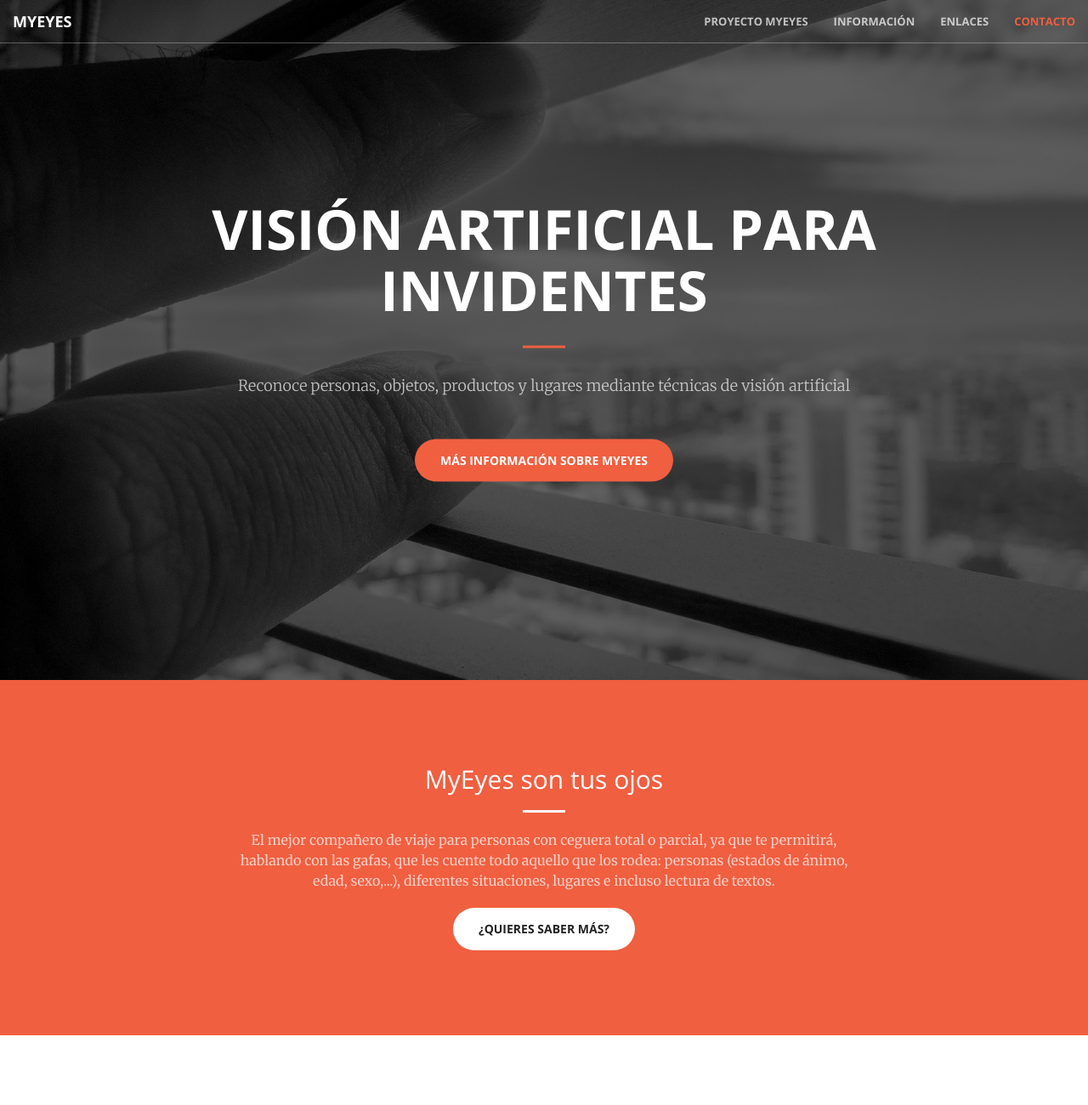
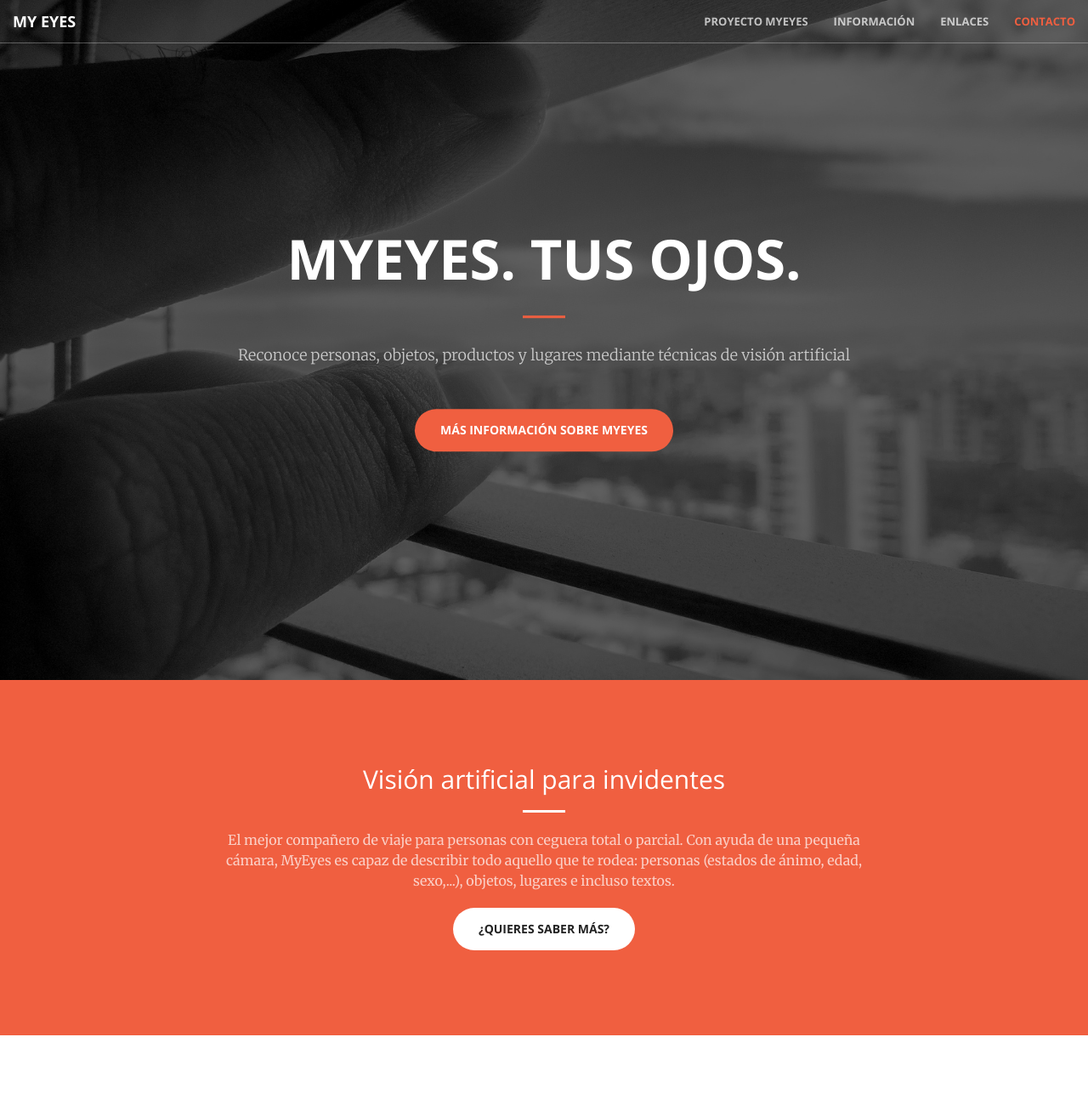
Before and after one commit to crdlc/myeyes, a plain HTML site: page index.html in a window 1280 px wide. Shown: the top 1300 px of the page at 85% size. Drawn offline with nearby package versions, Linux system fonts and the light colour scheme.

Commit message:
Update index.html

```diff
--- a/index.html
+++ b/index.html
@@ -9,7 +9,7 @@
     <meta name="description" content="MyEyes. Gafas de visión artificial de bajo coste para personas con discapacidad visual.">
     <meta name="author" content="MyEyes">
 
-    <title>MyEyes - Visión artificial para invidentes</title>
+    <title>MyEyes. Tus ojos</title>
 
     <!-- Bootstrap Core CSS -->
     <link rel="stylesheet" href="css/bootstrap.min.css" type="text/css">
@@ -46,7 +46,7 @@
                     <span class="icon-bar"></span>
                     <span class="icon-bar"></span>
                 </button>
-                <a class="navbar-brand page-scroll" href="#page-top">MyEyes</a>
+                <a class="navbar-brand page-scroll" href="#page-top">My Eyes</a>
             </div>
 
             <!-- Collect the nav links, forms, and other content for toggling -->
@@ -74,7 +74,7 @@
     <header>
         <div class="header-content">
             <div class="header-content-inner">
-                <h1>Visión artificial para invidentes</h1>
+                <h1>MyEyes. Tus ojos.</h1>
                 <hr>
                 <p>Reconoce personas, objetos, productos y lugares mediante técnicas de visión artificial</p>
                 <a href="#project" class="btn btn-primary btn-xl page-scroll">Más información sobre MyEyes</a>
@@ -86,12 +86,12 @@
         <div class="container">
             <div class="row">
                 <div class="col-lg-8 col-lg-offset-2 text-center">
-                    <h2 class="section-heading">MyEyes son tus ojos</h2>
+                    <h2 class="section-heading">Visión artificial para invidentes</h2>
                     <hr class="light">
                     <p class="text-faded">
-                    El mejor compañero de viaje para personas con ceguera total o parcial, ya que te permitirá,
-                    hablando con las gafas, que les cuente todo aquello que los rodea: personas (estados de ánimo, edad, sexo,...),
-                    diferentes situaciones, lugares e incluso lectura de textos.
+                    El mejor compañero de viaje para personas con ceguera total o parcial.
+                    Con ayuda de una pequeña cámara, MyEyes es capaz de describir todo aquello que te rodea:
+                    personas (estados de ánimo, edad, sexo,...), objetos, lugares e incluso textos.
                     </p>
                     <a href="#info" class="btn btn-default btn-xl page-scroll wow tada" style="visibility: visible; animation-name: tada;">¿Quieres saber más?</a>
                 </div>
@@ -208,14 +208,14 @@
                 <div class="col-lg-8 col-lg-offset-2 text-center">
                     <h2 class="section-heading">Contacto</h2>
                     <hr class="primary">
-                    <p>Estaremos encantados de ayudarte</p>
+                    <p>Estaremos encantados de enseñarte nuestro prototipo y ayudarte</p>
                 </div>
-                <div class="col-lg-4 col-lg-offset-2 text-center">
+                <div class="col-lg-4 text-center">
                     <i class="fa fa-facebook-official fa-3x wow bounceIn"></i>
                     <p><a href="http://facebook.com/myeyesproject" title="Síguenos en Facebook">Síguenos en Facebook</a></p>
                 </div>
-                <div class="col-lg-4 col-lg-offset-2 text-center">
-                    <i class="fa fa-twitter-official fa-3x wow bounceIn"></i>
+                <div class="col-lg-4 text-center">
+                    <i class="fa fa-twitter fa-3x wow bounceIn"></i>
                     <p><a href="http://twitter.com/myeyesproject" title="Síguenos en Twitter">Síguenos en Twitter</a></p>
                 </div>
                 <div class="col-lg-4 text-center">
```
